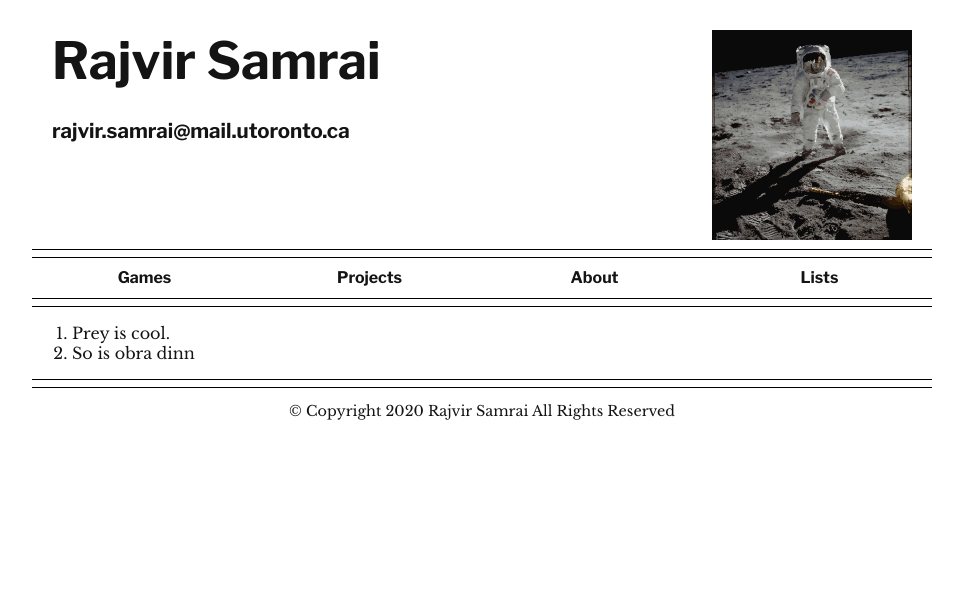
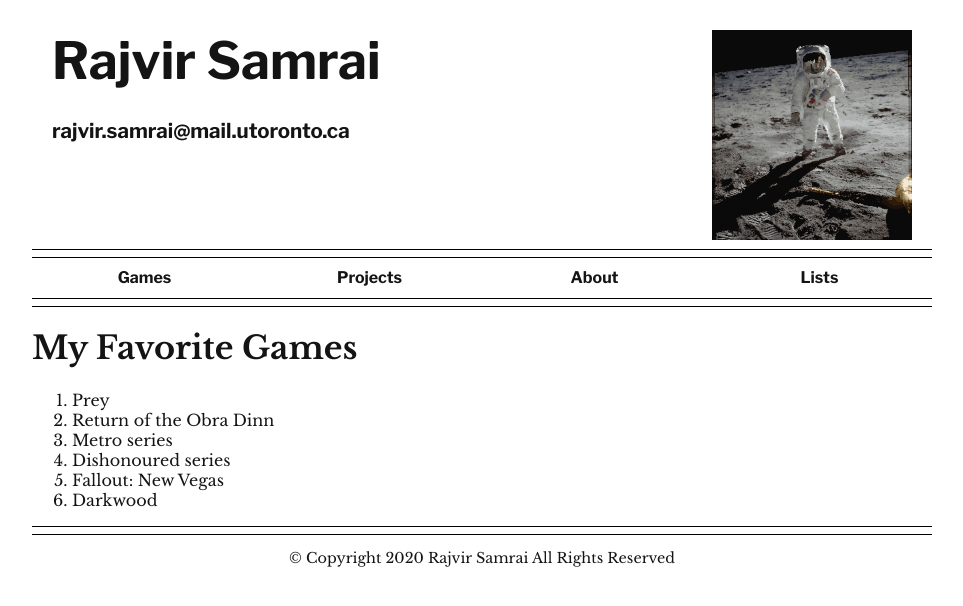
Before and after one commit to rajvirsamrai/rajvirsamrai.github.io, a Jekyll site: the page built from _lists/favorite_games.md, in a window 1280 px wide. Shown: the top 606 px of the page, without its empty margins (158-1121 px from the left). Built offline with Jekyll 4.4.1, drawn with Linux system fonts in a browser that asks for light colours.

Commit message:
Update favorite games and duplicate lists page

```diff
--- a/_lists/favorite_games.md
+++ b/_lists/favorite_games.md
@@ -1,5 +1,10 @@
 ---
-title: My favorite games
+title: My Favorite Games
 ---
-1. Prey is cool.
-2. So is obra dinn
+# My Favorite Games
+1. Prey
+2. Return of the Obra Dinn
+3. Metro series
+4. Dishonoured series
+5. Fallout: New Vegas
+5. Darkwood
```
Also changed, not shown: blog.html (added, +10 -0 lines).
